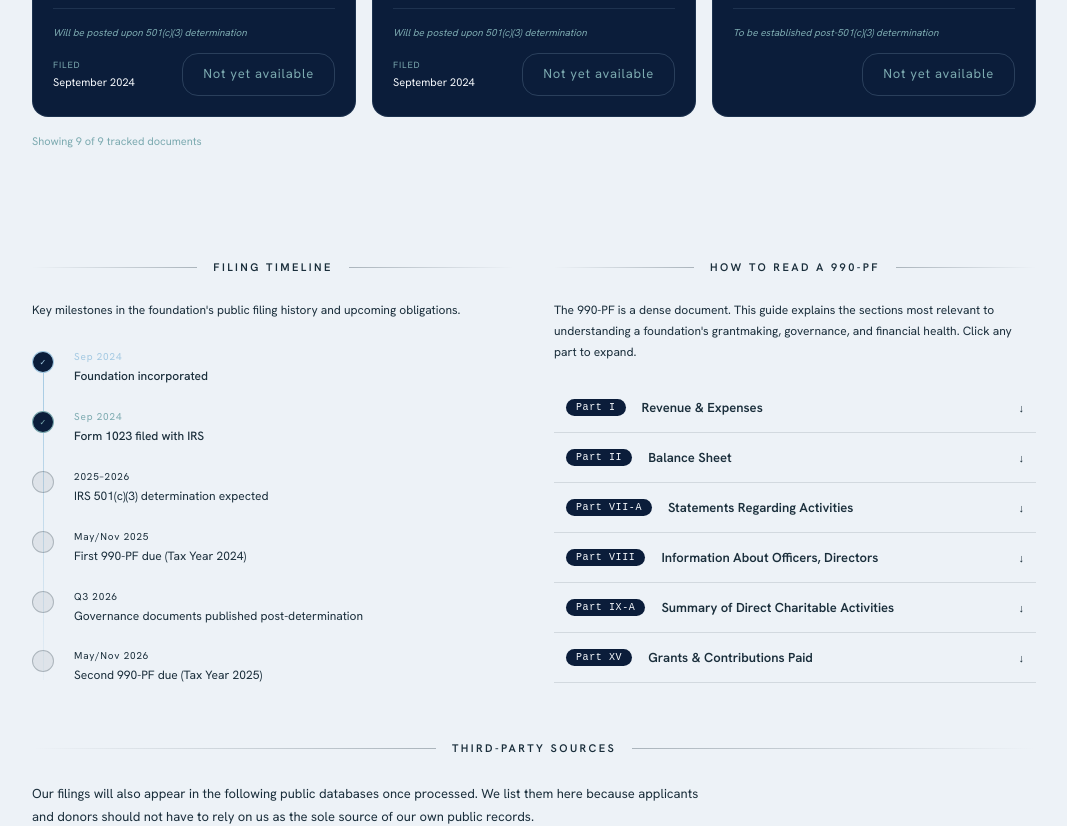
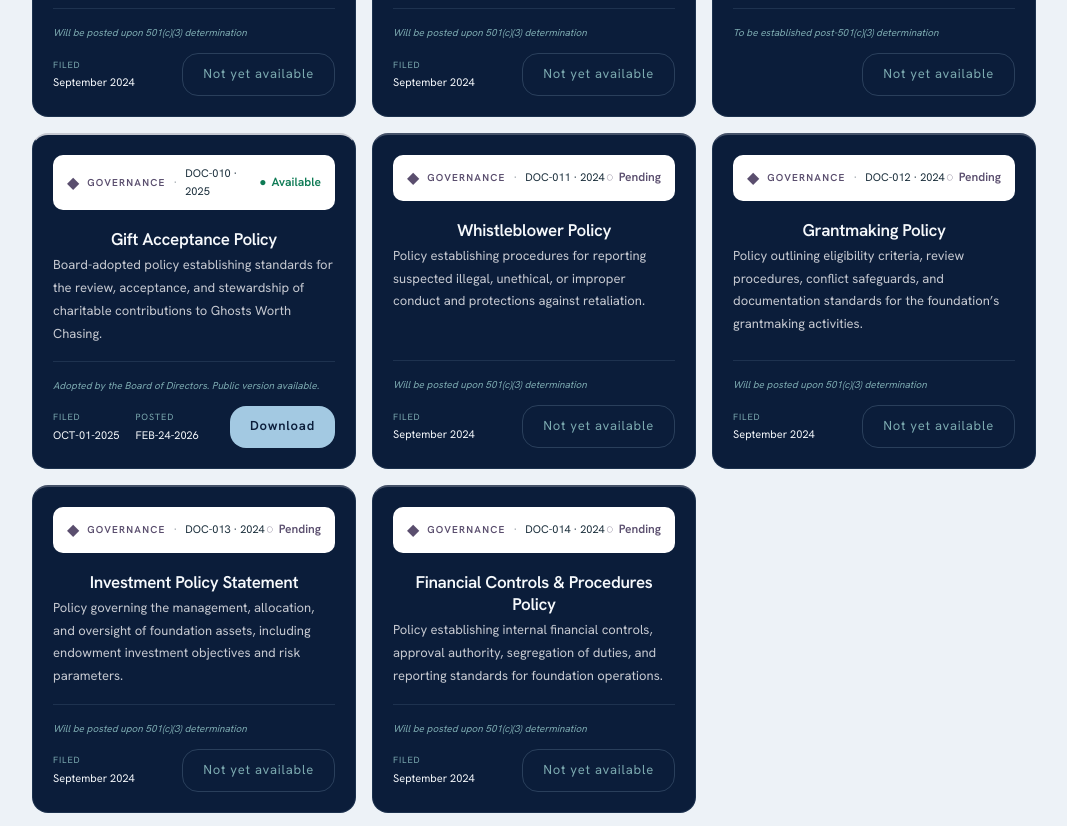
Before and after one commit to Roco41589/ghosts-worth-chasing-site, a Next.js app in the folder ghosts-redesign/: page /transparency/documents in a window 1280 px wide. Shown: the part 1720-2546 px from the top of the page, without its empty margins (106-1173 px from the left). Built offline with nearby package versions, Linux system fonts and the light colour scheme.

Commit message:
Update page.tsx

```diff
--- a/ghosts-redesign/app/transparency/documents/page.tsx
+++ b/ghosts-redesign/app/transparency/documents/page.tsx
@@ -143,6 +143,51 @@ const DOCUMENTS: GWCDocument[] = [
     status: "Not Yet Due", statusNote: "To be established post-501(c)(3) determination",
     mandatory: false, fileUrl: null, fileSize: null,
   },
+{
+  id: "DOC-010",
+  title: "Gift Acceptance Policy",
+  type: "Governance",
+  description: "Board-adopted policy establishing standards for the review, acceptance, and stewardship of charitable contributions to Ghosts Worth Chasing.",
+  year: "2025",
+  filedDate: "OCT-01-2025",
+  postedDate: "FEB-24-2026",
+  status: "Available",
+  statusNote: "Adopted by the Board of Directors. Public version available.",
+  mandatory: false,
+  fileUrl: "/documents/gift-acceptance-policy.pdf",
+  fileSize: null,
+},
+  {
+  id: "DOC-011", title: "Whistleblower Policy", type: "Governance",
+  description: "Policy establishing procedures for reporting suspected illegal, unethical, or improper conduct and protections against retaliation.",
+  year: "2024", filedDate: "September 2024", postedDate: null,
+  status: "Pending", statusNote: "Will be posted upon 501(c)(3) determination",
+  mandatory: false, fileUrl: null, fileSize: null,
+},
+{
+  id: "DOC-012", title: "Grantmaking Policy", type: "Governance",
+  description: "Policy outlining eligibility criteria, review procedures, conflict safeguards, and documentation standards for the foundation’s grantmaking activities.",
+  year: "2024", filedDate: "September 2024", postedDate: null,
+  status: "Pending", statusNote: "Will be posted upon 501(c)(3) determination",
+  mandatory: false, fileUrl: null, fileSize: null,
+},
+{
+  id: "DOC-013", title: "Investment Policy Statement", type: "Governance",
+  description: "Policy governing the management, allocation, and oversight of foundation assets, including endowment investment objectives and risk parameters.",
+  year: "2024", filedDate: "September 2024", postedDate: null,
+  status: "Pending", statusNote: "Will be posted upon 501(c)(3) determination",
+  mandatory: false, fileUrl: null, fileSize: null,
+},
+{
+  id: "DOC-014", title: "Financial Controls & Procedures Policy", type: "Governance",
+  description: "Policy establishing internal financial controls, approval authority, segregation of duties, and reporting standards for foundation operations.",
+  year: "2024", filedDate: "September 2024", postedDate: null,
+  status: "Pending", statusNote: "Will be posted upon 501(c)(3) determination",
+  mandatory: false, fileUrl: null, fileSize: null,
+},
+
+
+
 ];
 
 // ── Config ─────────────────────────────────────────────────────────
```
